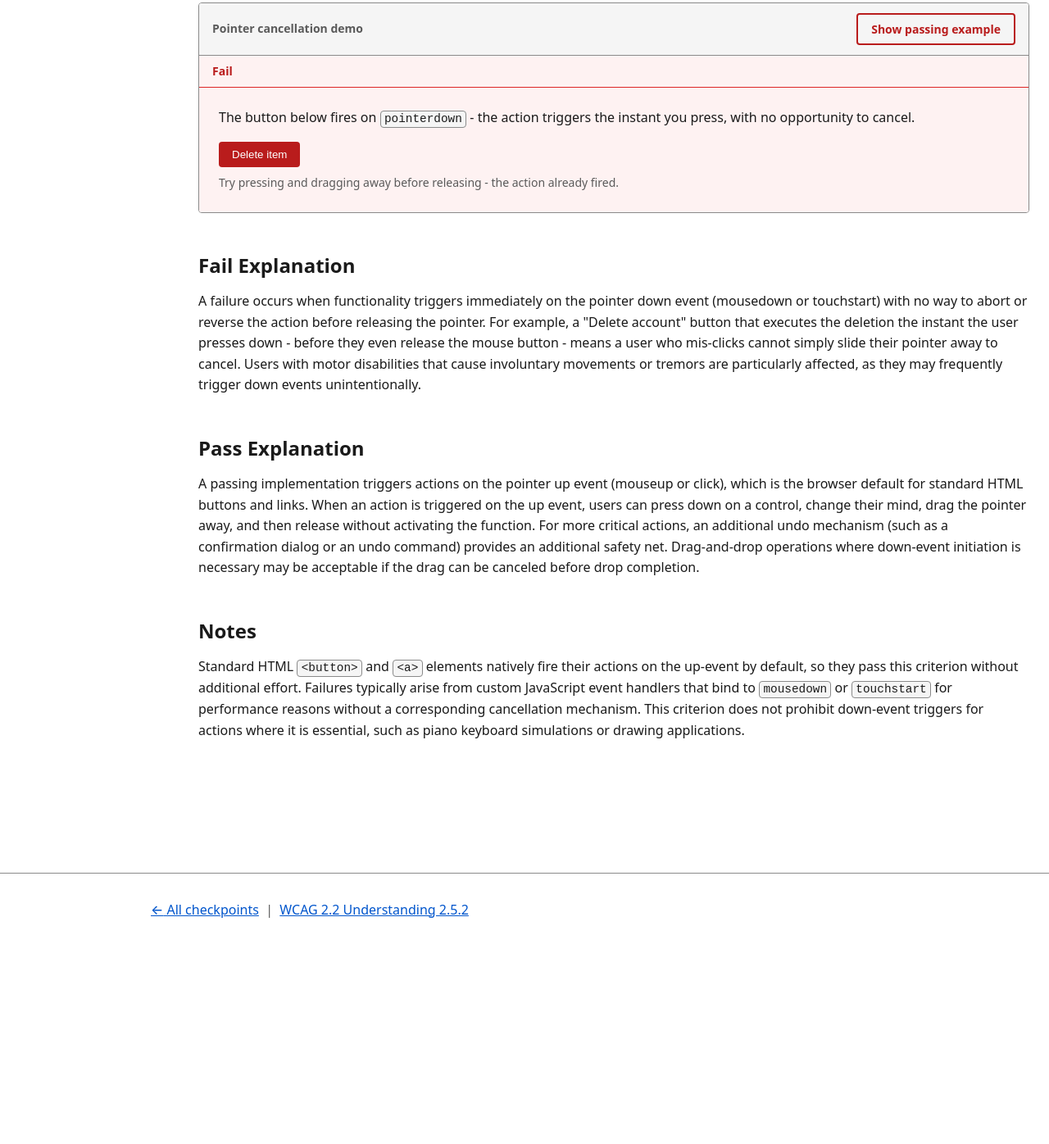
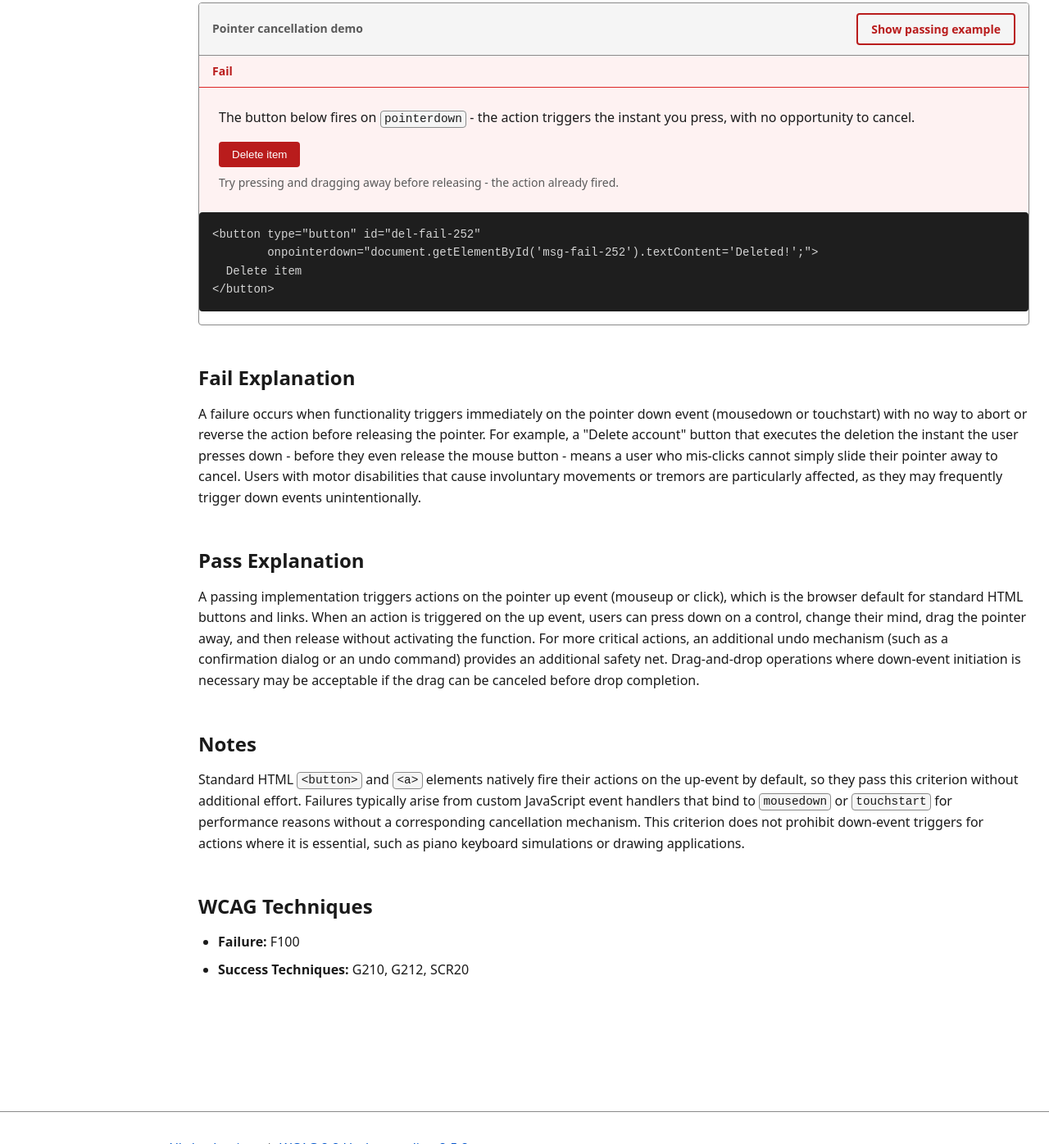
Before and after one commit to TonciZ/a11y-wcag-demo, a plain HTML site: page checkpoints/2-5-2-pointer-cancellation.html in a window 1280 px wide. Shown: the part 930-2326 px from the top of the page at 82% size. Before the commit the page ends 2085 px from the top, so only its background shows below. Drawn offline with Linux system fonts and the light colour scheme.

Commit message:
feat(04-16): implement code blocks and technique codes for 2.5.2 pointer cancellation
- Add synchronized code block display (fail/pass states)
- Add WCAG technique codes (F100, G210, G212, SCR20)
- Passes CHECKLIST.md items 2 and 4

```diff
--- a/checkpoints/2-5-2-pointer-cancellation.html
+++ b/checkpoints/2-5-2-pointer-cancellation.html
@@ -108,6 +108,21 @@
             <p style="font-size:0.875rem;color:#5a5a5a;margin-top:0.5rem;">Press, drag away, then release - no action fires. Release on the button to confirm.</p>
           </div>
         </div>
+
+        <!-- Code display blocks -->
+        <div data-demo-code="fail">
+          <pre><code>&lt;button type="button" id="del-fail-252"
+        onpointerdown="document.getElementById('msg-fail-252').textContent='Deleted!';"&gt;
+  Delete item
+&lt;/button&gt;</code></pre>
+        </div>
+
+        <div data-demo-code="pass" hidden>
+          <pre><code>&lt;button type="button" id="del-pass-252"
+        onclick="document.getElementById('msg-pass-252').textContent='Deleted!';"&gt;
+  Delete item
+&lt;/button&gt;</code></pre>
+        </div>
       </div>
     </section>
 
@@ -126,6 +141,14 @@
       <p>Standard HTML <code>&lt;button&gt;</code> and <code>&lt;a&gt;</code> elements natively fire their actions on the up-event by default, so they pass this criterion without additional effort. Failures typically arise from custom JavaScript event handlers that bind to <code>mousedown</code> or <code>touchstart</code> for performance reasons without a corresponding cancellation mechanism. This criterion does not prohibit down-event triggers for actions where it is essential, such as piano keyboard simulations or drawing applications.</p>
     </section>
 
+    <section class="content-section" aria-labelledby="techniques-heading">
+      <h2 id="techniques-heading">WCAG Techniques</h2>
+      <ul>
+        <li><strong>Failure:</strong> F100</li>
+        <li><strong>Success Techniques:</strong> G210, G212, SCR20</li>
+      </ul>
+    </section>
+
   </main>
 
   <footer class="site-footer" role="contentinfo">
```
